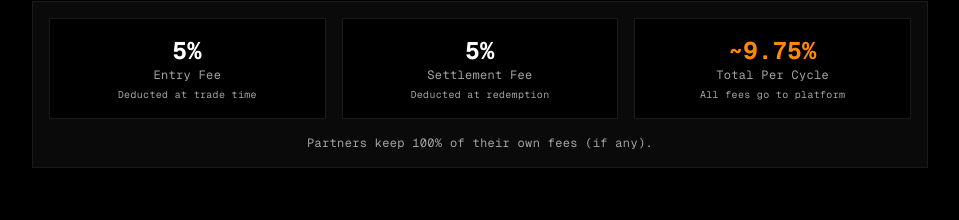
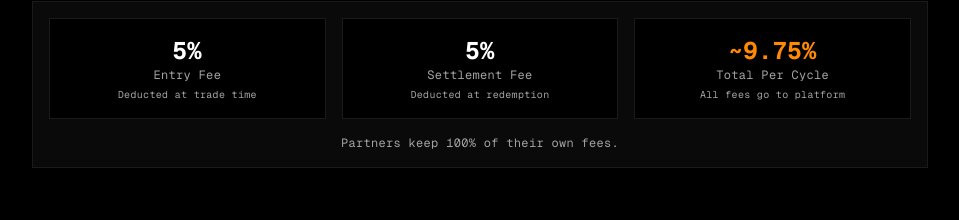
Before and after one commit to 0xMgwan/Betua2, a Next.js app: page /developers in a window 1280 px wide. Shown: the part 2249-2469 px from the top of the page, without its empty margins (160-1119 px from the left). Built offline with nearby package versions, Linux system fonts and the light colour scheme; no server answers.

Commit message:
Update API docs - clarify fees go to your wallet and update email to machuche@nedapay.xyz

```diff
--- a/src/app/developers/page.tsx
+++ b/src/app/developers/page.tsx
@@ -487,7 +487,7 @@ export default function DevelopersPage() {
               </div>
 
               <p className="text-xs text-[var(--muted)] mt-4 text-center">
-                Partners keep 100% of their own fees (if any).
+                Partners keep 100% of their own fees.
               </p>
             </div>
           </div>
@@ -520,7 +520,7 @@ export default function DevelopersPage() {
               Contact us to register as a partner and get your API credentials.
             </p>
             <a
-              href="mailto:api@guap.gold"
+              href="mailto:machuche@nedapay.xyz"
               className="inline-flex items-center gap-2 px-6 py-2 border-2 border-[var(--accent)] text-[var(--accent)] font-mono text-sm font-bold hover:bg-[var(--accent)] hover:text-[var(--background)] transition-colors"
             >
               <Key size={16} />
```
